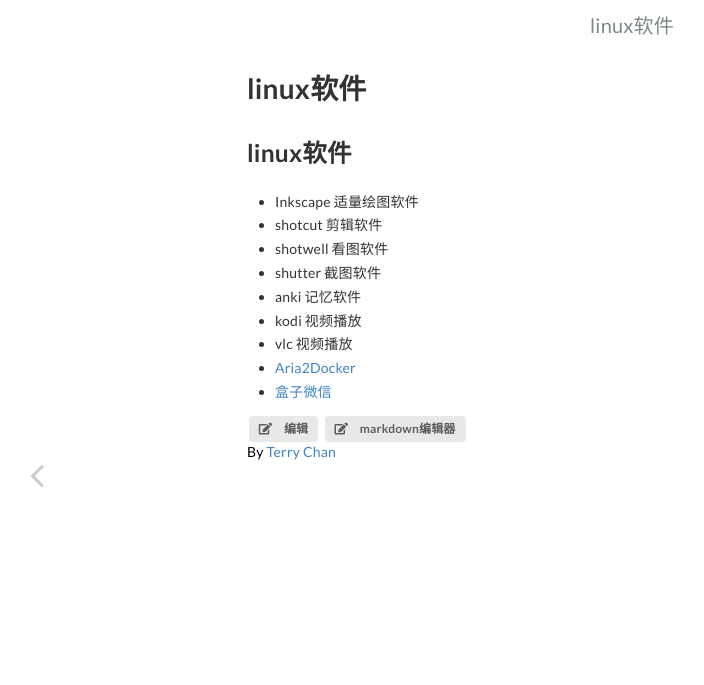
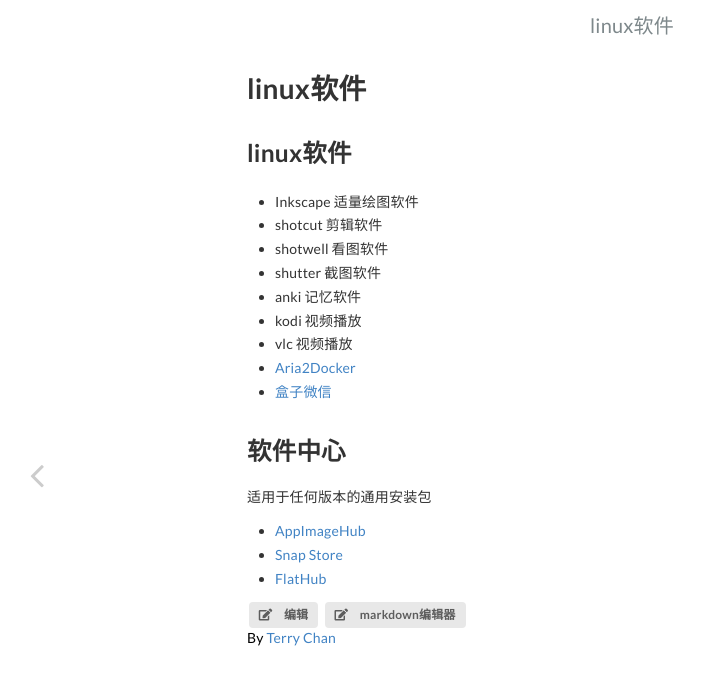
Before and after one commit to napoler/index, a Jekyll site: the page built from docs/_posts/2019-04-29-linux软件.md, in a window 1280 px wide. Shown: the top 685 px of the page, without its empty margins (8-712 px from the left). Built offline with Jekyll 4.4.1, drawn with Linux system fonts in a browser that asks for light colours.

Commit message:
Update 2019-04-29-linux软件.md

```diff
--- a/docs/_posts/2019-04-29-linux软件.md
+++ b/docs/_posts/2019-04-29-linux软件.md
@@ -17,3 +17,9 @@ layout: post
 - vlc 视频播放
 - [Aria2Docker ](https://github.com/napoler/docker-aria2-pro)
 - [盒子微信 ](https://github.com/huan/docker-wechat)
+
+## 软件中心
+适用于任何版本的通用安装包
+- [AppImageHub ](https://appimage.github.io/apps/)
+- [Snap Store ](https://uappexplorer.com/snaps)
+- [FlatHub ](https://flathub.org/apps.html)
```
